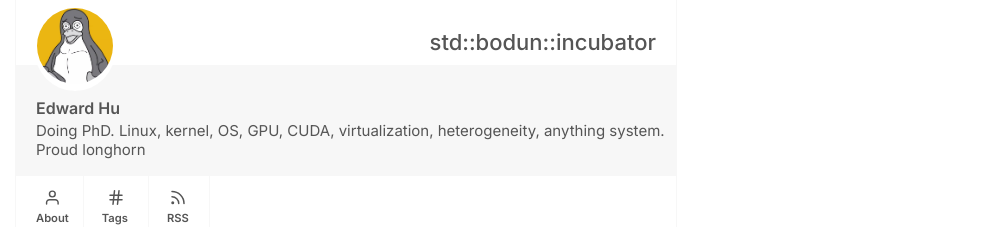
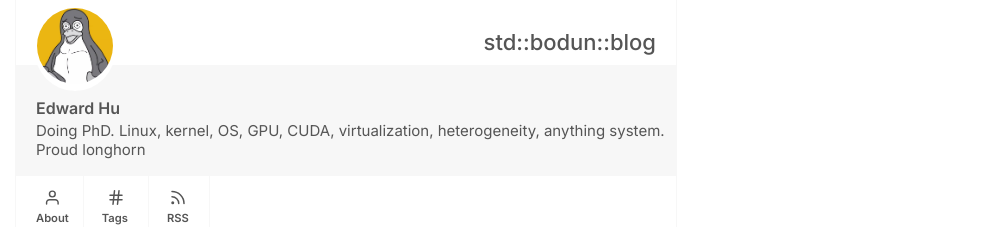
Before and after one commit to BDHU/blog, a Jekyll site: the page built from index.html, in a window 1280 px wide and 900 px high. Shown: the top 227 px of the window, without its empty margins (294-1280 px from the left). Built offline with Jekyll 4.4.1, drawn with Linux system fonts in a browser that asks for light colours; the list of posts is cut into pages by our own code.

Commit message:
change blog name

```diff
--- a/_config.yml
+++ b/_config.yml
@@ -1,4 +1,4 @@
-title: std::bodun::incubator
+title: std::bodun::blog
 name: Edward Hu
 user_description: Doing PhD. Linux, kernel, OS, GPU, CUDA, virtualization, heterogeneity, anything system. Proud longhorn
 notes_url: "https://bdhu.github.io"
```
